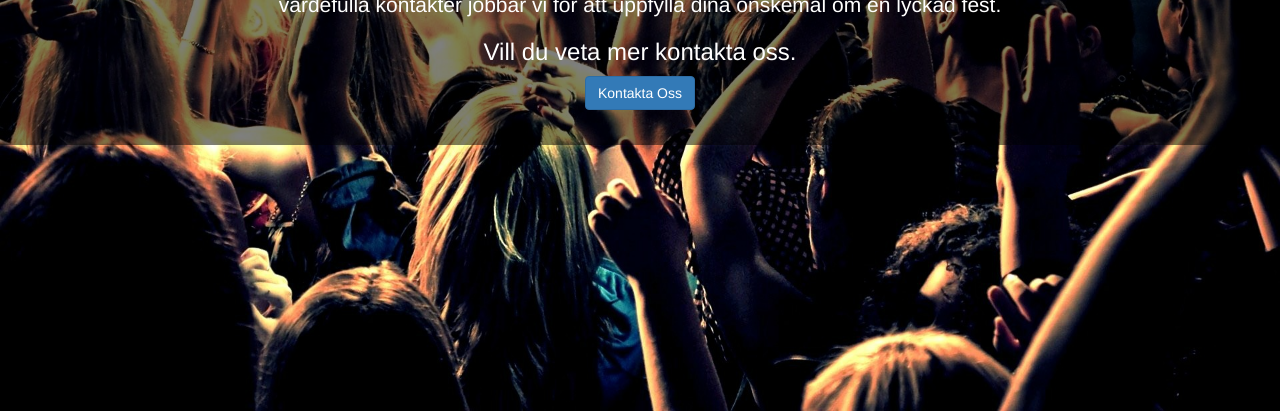
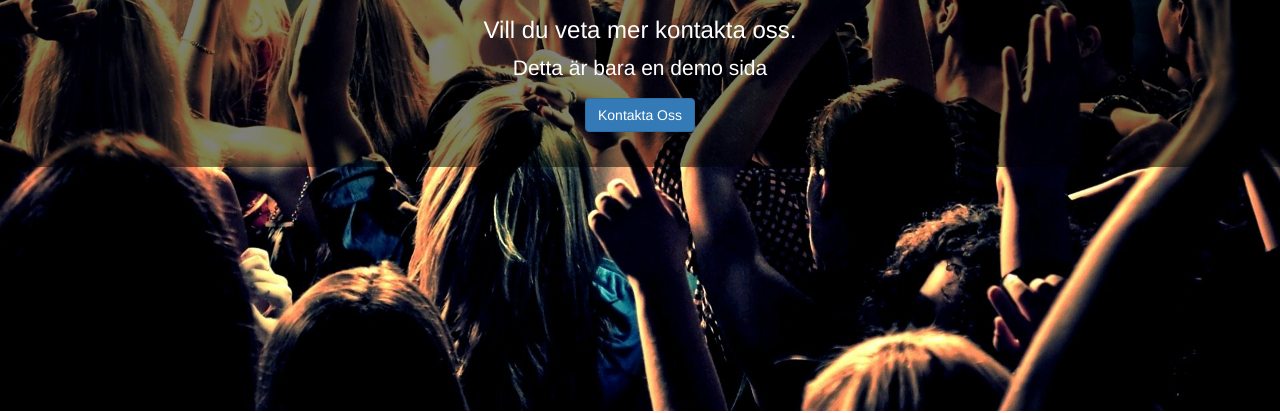
Before and after one commit to MrGullman/l-event, a plain HTML site: page index.html in a window 1280 px wide. Shown: the part 389-802 px from the top of the page. Drawn offline with nearby package versions, Linux system fonts and the light colour scheme; files whose address does not match are found by name.

Commit message:
Kompletering
Kompleterande Text

```diff
--- a/index.html
+++ b/index.html
@@ -4,7 +4,7 @@
     <meta charset="utf-8">
     <meta name="viewport" content="width=device-width, initial-scale=1, shrink-to-fit=no">
     <meta http-equiv="x-ua-compatible" content="ie=edge">
-    <title>Full Stack Conf</title>
+    <title>Luthins Event || Demo sida</title>
     <!-- bootstrap css -->
 		<link rel="stylesheet" href="https://maxcdn.bootstrapcdn.com/bootstrap/4.0.0-alpha.5/css/bootstrap.min.css" integrity="sha384-AysaV+vQoT3kOAXZkl02PThvDr8HYKPZhNT5h/CXfBThSRXQ6jW5DO2ekP5ViFdi" crossorigin="anonymous">
         <link rel="stylesheet" href="//frontend.reklamor.com/fancybox/jquery.fancybox.css" media="screen">
@@ -59,6 +59,7 @@
             <h2 class="display-4 h1-jumbo">Vi verkar i samtliga städer</h2>
             <p class="lead p-jumbo">Med lång erfarenhet från restaurangbranschen i ryggen och med flera<br> värdefulla kontakter jobbar vi för att uppfylla dina önskemål om en lyckad fest.</p>
             <h3 class="h4-jumbo pb-1">Vill du veta mer kontakta oss.</h3>
+		<p>Detta är bara en demo sida</p>
             <p class="lead">
             <!--<a class="btn btn-primary btn-lg" href="#" role="button">Kontakta Oss!</a>-->
             <button type="button" class="btn btn-primary" data-toggle="modal" data-target="#contakt">Kontakta Oss</button>
```
